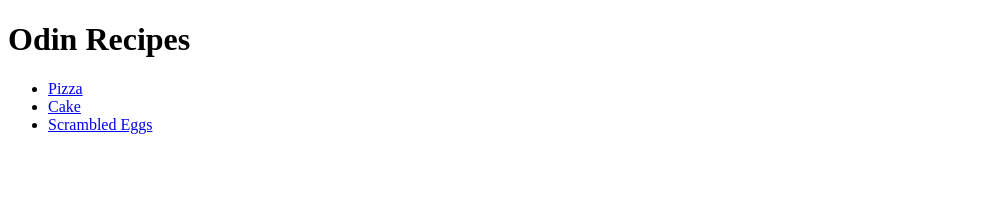
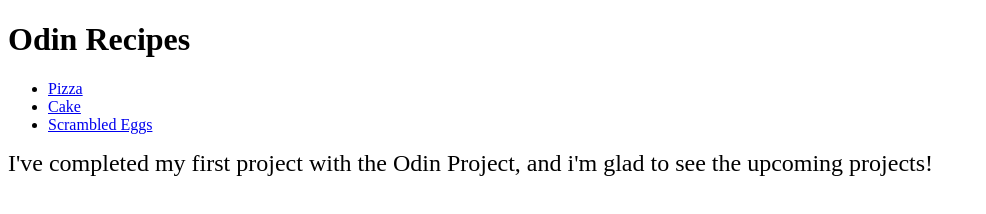
Before and after one commit to Okkevideka/odin-recipes, a plain HTML site: page index.html in a window 1280 px wide. Shown: the whole page, without its empty margins (0-986 px from the left). Drawn offline with Linux system fonts and the light colour scheme.

```diff
--- a/index.html
+++ b/index.html
@@ -12,5 +12,6 @@
     <li><a href="recipes/Cake.html">Cake</a></li>
     <li><a href="recipes/Eggs.html">Scrambled Eggs</a></li>
     </ul>
+    <p><font size="+2">I've completed my first project with the Odin Project, and i'm glad to see the upcoming projects!</font> </p>
 </body>
 </html>
```
